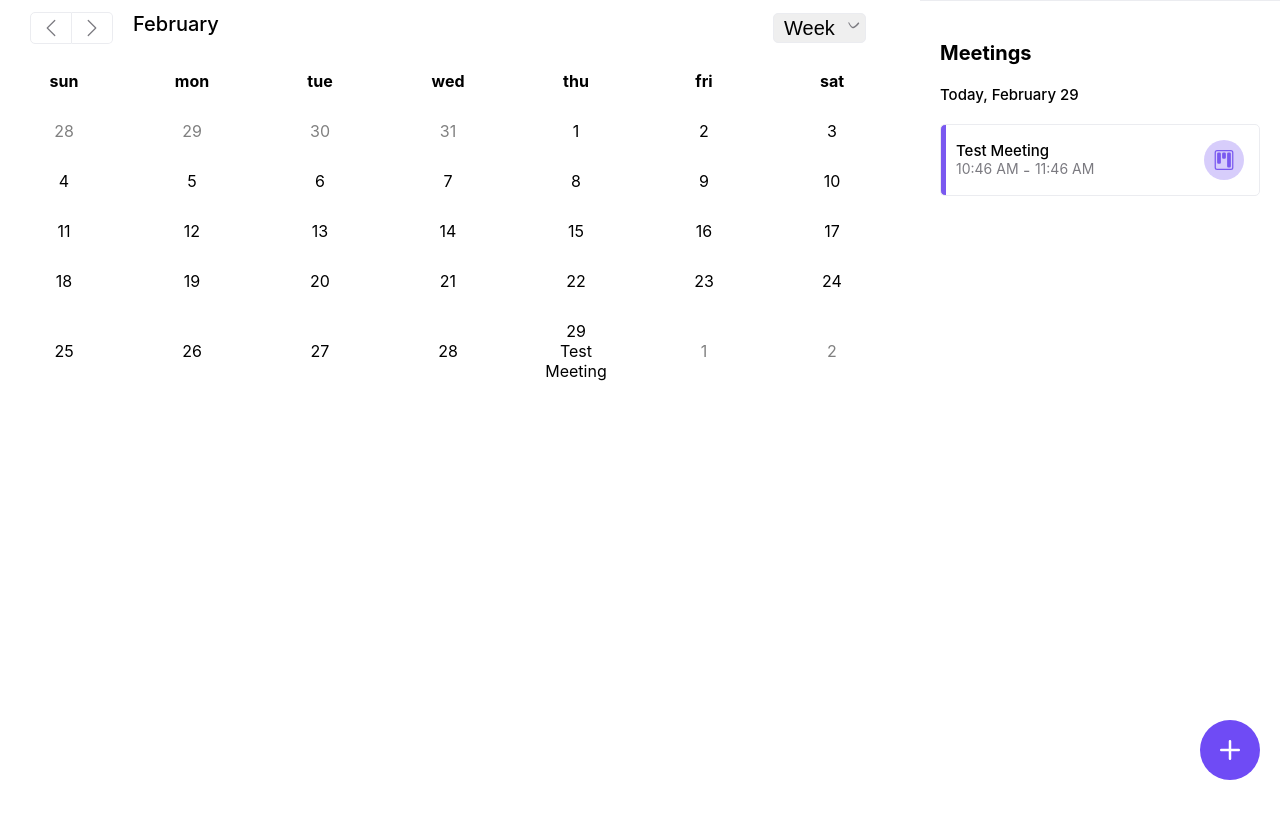
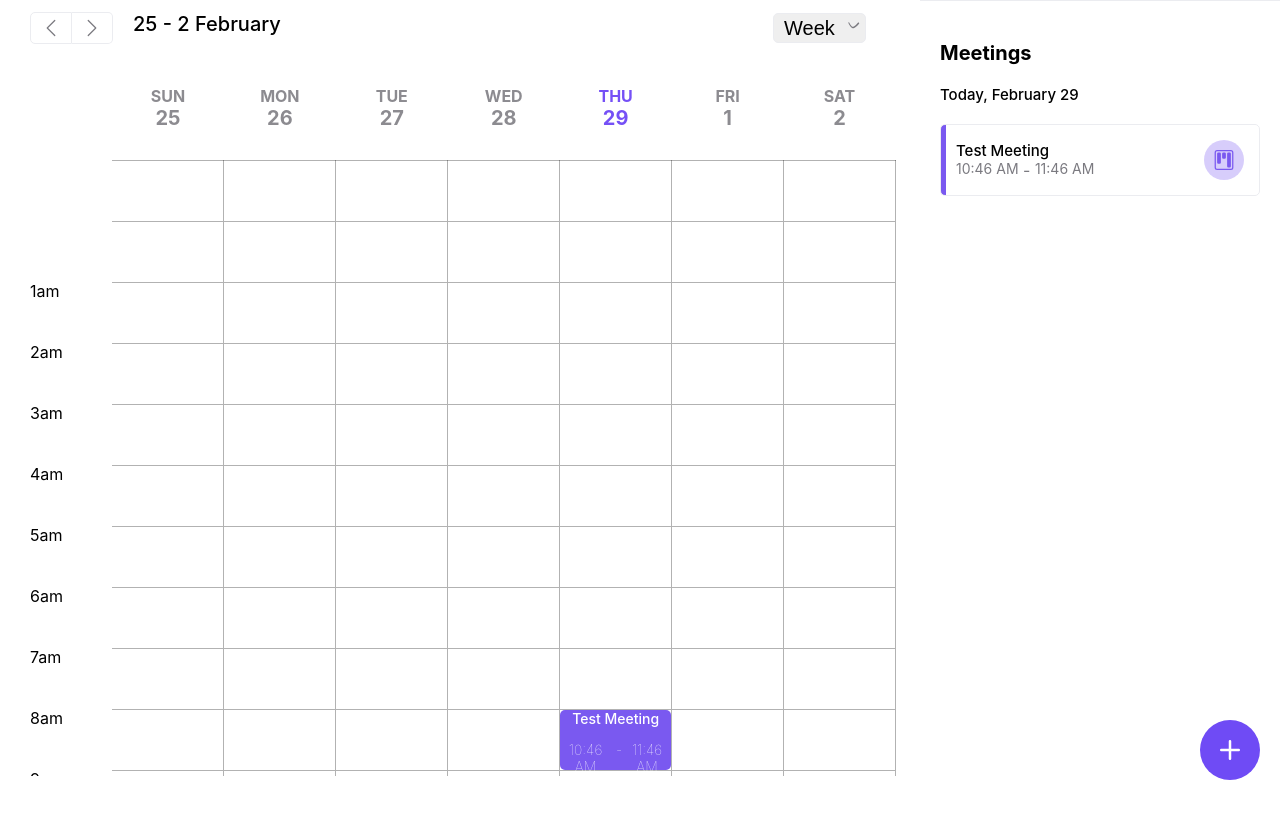
Before and after one commit to YroslavOne/meeting-calendar, a React (Create React App) app in the folder my-app/: page / in a window 1280 px wide. Shown: the top 818 px of the page. Built offline with nearby package versions, Linux system fonts and the light colour scheme.

Commit message:
22.24 4.03.2024

```diff
--- a/my-app/src/components/appComponents/mainComponents/Calendar.js
+++ b/my-app/src/components/appComponents/mainComponents/Calendar.js
@@ -1,29 +1,29 @@
-import { useState, useContext } from "react";
-import WeekOrMonth from "./CalendarComponents/WeekOrMonth";
-import "./Calendar.css";
-import MeetingToday from "./MeetingToday/MeetingToday";
-import { Context } from "../../Context";
-import { SCREEN } from "../../Consist";
-import { ChevronLeft, ChevronRight } from "react-bootstrap-icons";
+import { useState, useContext } from 'react';
+import WeekOrMonth from './CalendarComponents/WeekOrMonth';
+import './Calendar.css';
+import MeetingToday from './MeetingToday/MeetingToday';
+import { Context } from '../../Context';
+import { SCREEN } from '../../Consist';
+import { ChevronLeft, ChevronRight } from 'react-bootstrap-icons';
 
 function Calendar() {
   const { dateForDisplay, setDateForDisplay, dateForScreenOutput } =
     useContext(Context);
   const [weekOrMonthInCalendar, setWeekOrMonthInCalendar] = useState(
-    SCREEN.SCREEN_MONTH
+    SCREEN.SCREEN_WEEK
   );
 
   function flipThroughTheCalendar(leftOrRight) {
     let date = dateForDisplay;
     if (weekOrMonthInCalendar === SCREEN.SCREEN_MONTH) {
       let updateDate =
-        leftOrRight === "left"
+        leftOrRight === 'left'
           ? new Date(date.getFullYear(), date.getMonth() - 1, date.getDate())
           : new Date(date.getFullYear(), date.getMonth() + 1, date.getDate());
       setDateForDisplay(updateDate);
-    } else if(weekOrMonthInCalendar === SCREEN.SCREEN_WEEK) {
+    } else if (weekOrMonthInCalendar === SCREEN.SCREEN_WEEK) {
       let updateDate =
-        leftOrRight === "left"
+        leftOrRight === 'left'
           ? new Date(date.getFullYear(), date.getMonth(), date.getDate() - 7)
           : new Date(date.getFullYear(), date.getMonth(), date.getDate() + 7);
       setDateForDisplay(updateDate);
@@ -37,14 +37,14 @@ function Calendar() {
           <div className="calendar-button-left-rigth">
             <button
               onClick={(e) => {
-                flipThroughTheCalendar("left");
+                flipThroughTheCalendar('left');
               }}
             >
               <ChevronLeft />
             </button>
             <button
               onClick={(e) => {
-                flipThroughTheCalendar("right");
+                flipThroughTheCalendar('right');
               }}
             >
               <ChevronRight />
@@ -62,7 +62,6 @@ function Calendar() {
           >
             <option value={SCREEN.SCREEN_WEEK}>Week</option>
             <option value={SCREEN.SCREEN_MONTH}>Month</option>
-
           </select>
         </div>
       </div>
--- a/my-app/src/components/appComponents/mainComponents/CalendarComponents/WeekOrMonth.css
+++ b/my-app/src/components/appComponents/mainComponents/CalendarComponents/WeekOrMonth.css
@@ -1,4 +1,4 @@
-.week-or-month{
-    width: 100%;
+.week-or-month {
+	height: 1vh;
 
 }
--- a/my-app/src/components/appComponents/mainComponents/CalendarComponents/weekOrMonth/Week.css
+++ b/my-app/src/components/appComponents/mainComponents/CalendarComponents/weekOrMonth/Week.css
@@ -1,7 +1,8 @@
-.table-week{
+.table-week {
 	width: 100%;
 }
-.hour{
+
+.hour {
 	/* display: flex;
     justify-content: space-between;
     align-items: center;
@@ -9,27 +10,23 @@
     flex-direction: row; */
 }
 
-.hour-week{
+.hour-week {
 	position: relative;
-    /* display: flex;
-    justify-content: center;
-    align-items: center;
-    align-content: center; */
-    /* padding: 10px; */
 }
-.hour-week-div{
-    top:50%;
-    /* bottom: 50; */
+
+.hour-week-div {
+	top: 15vh;
 	position: absolute;
 }
-.hour-weer-cell{
+
+.hour-weer-cell {
 
 	position: relative;
 	border-top: 1px solid rgba(0, 0, 0, 0.3);
 	border-right: 1px solid rgba(0, 0, 0, 0.3);
-    /* border-bottom: 1px solid rgba(0, 0, 0, 0.3); */
 }
-.lunch{
+
+.lunch {
 	position: absolute;
 	height: 100%;
 	width: calc(200% + 2px);
@@ -37,13 +34,94 @@
 	left: 0;
 	background-color: black;
 }
-.day-for-week{
+
+.day-for-week {
 	width: 12.5%;
 }
-.week-table-body{
+
+.week-table-body {
 	height: 300px;
 	overflow-y: auto;
 }
-.table-thead{
+
+.table-thead {
 	position: sticky;
+	background-color: white;
+	z-index: 10;
 }
+
+.container {
+	height: 90vh;
+	width: 100%;
+	margin: auto;
+	overflow: auto;
+}
+
+table {
+	border-collapse: collapse;
+	width: 100%;
+}
+
+thead th {
+	position: sticky;
+	top: 0;
+	background: white;
+}
+
+.container::-webkit-scrollbar {
+	width: 0px;
+}
+
+.day-for-weekday {
+	text-transform: uppercase;
+	color: #8C8B90;
+}
+
+.day-for-weekdate {
+	font-size: 20px;
+	color: #8C8B90;
+}
+
+.true-today {
+	color: #7550F6;
+}
+
+.empty-slot {
+	width: 100%;
+	height: 100%;
+}
+
+.hour-and-day-meeting {
+	z-index: 9;
+	position: relative;
+	width: 100%;
+	height: 100%;
+	background: var(--color_for_background);
+	border-radius: 5px;
+}
+
+.hour-and-day {
+	top: 0px;
+	left: 0;
+	position: absolute;
+	width: 100%;
+	height: 100%;
+}
+
+.hour-and-day-meeting-title {
+	margin: 0;
+	padding: 0;
+	color: white;
+	font-size: 14px;
+	font-weight: 500;
+}
+
+.hour-and-day-meeting-time {
+	display: flex;
+	color: white;
+	font-size: 14px;
+	font-weight: 100;
+	text-align: center;
+	align-items: center;
+	justify-content: center;
+}
--- a/my-app/src/components/appComponents/mainComponents/CalendarComponents/weekOrMonth/Week.js
+++ b/my-app/src/components/appComponents/mainComponents/CalendarComponents/weekOrMonth/Week.js
@@ -1,42 +1,43 @@
-import { useContext } from "react";
-import { Context } from "../../../../Context";
-import MonthByDay from "./MonthByDay";
-import "./Week.css";
-import TimeWhithColon from "../../CreateTask/TaskItems/TimeWhithСolon";
+import { useContext } from 'react';
+import { Context } from '../../../../Context';
+import MonthByDay from './MonthByDay';
+import './Week.css';
+import TimeWhithColon from '../../CreateTask/TaskItems/TimeWhithСolon';
 
 function Week(props) {
-  const { meetings, actionsForMeeting, dateForDisplay } = useContext(Context);
+  const { meetings, actionsForMeeting, dateForDisplay, setCreateWindow } =
+    useContext(Context);
   let dateForCalculations = dateForDisplay;
   let tasks = [
     {
-      title: "title",
-      meetingType: "Project Meeting",
-      dayWeek: "friday",
+      title: 'title',
+      meetingType: 'Project Meeting',
+      dayWeek: 'friday',
       date: new Date(2024, 2, 13),
       startTime: 10,
       endTime: 12,
-      location: "add location",
-      description: "Add Description",
+      location: 'add location',
+      description: 'Add Description',
     },
     {
-      title: "title",
-      meetingType: "Project Meeting",
-      dayWeek: "friday",
+      title: 'title',
+      meetingType: 'Project Meeting',
+      dayWeek: 'friday',
       date: new Date(2024, 2, 13, 10, 45),
       startDate: new Date(2024, 2, 13, 10, 45),
       endDate: new Date(2024, 2, 13, 11, 45),
-      location: "add location",
-      description: "Add Description",
+      location: 'add location',
+      description: 'Add Description',
     },
     {
-      title: "title",
-      meetingType: "Project Meeting",
-      dayWeek: "friday",
+      title: 'title',
+      meetingType: 'Project Meeting',
+      dayWeek: 'friday',
       date: new Date(2024, 2, 13),
       startTime: 10,
       endTime: 12,
-      location: "add location",
-      description: "Add Description",
+      location: 'add location',
+      description: 'Add Description',
     },
   ];
 
@@ -52,7 +53,7 @@ function Week(props) {
     (filterOneMonth) => filterOneMonth.week === numberWeek[0].week
   );
 
-  const monthNow = dateForCalculations.toLocaleString("en", { month: "long" });
+  const monthNow = dateForCalculations.toLocaleString('en', { month: 'long' });
   const dayStartWeek = weekByDay[0].day;
   const dayEndWeek = weekByDay[6].day;
   props.setWeekForOutput(`${dayStartWeek} - ${dayEndWeek} ${monthNow}`);
@@ -67,28 +68,45 @@ function Week(props) {
   });
 
   const dayForWeek = [
-    { dayWeek: "" },
-    { dayWeek: "sun" },
-    { dayWeek: "mon" },
-    { dayWeek: "tue" },
-    { dayWeek: "wed" },
-    { dayWeek: "thu" },
-    { dayWeek: "fri" },
-    { dayWeek: "sat" },
+    { dayWeek: '' },
+    { dayWeek: 'sun' },
+    { dayWeek: 'mon' },
+    { dayWeek: 'tue' },
+    { dayWeek: 'wed' },
+    { dayWeek: 'thu' },
+    { dayWeek: 'fri' },
+    { dayWeek: 'sat' },
   ];
   let hoursPerDay = [];
   for (let i = 0; i < 2; i++) {
-    let dayOrEvening = i === 0 ? "am" : "pm";
+    let dayOrEvening = i === 0 ? 'am' : 'pm';
     for (let i = 1; i <= 12; i++) {
       hoursPerDay.push(i + dayOrEvening);
     }
   }
+  console.log(weekByDay);
 
   let generationDayForWeek = weekByDay.map((objWeekByDay, index) => {
     return (
       <th className="day-for-week">
-        <div>{dayForWeek[index].dayWeek}</div>
-        <div>{objWeekByDay.day}</div>
+        <div
+          className={
+            objWeekByDay.today
+              ? 'day-for-weekday true-today'
+              : 'day-for-weekday'
+          }
+        >
+          {dayForWeek[index].dayWeek}
+        </div>
+        <div
+          className={
+            objWeekByDay.today
+              ? 'day-for-weekdate true-today'
+              : 'day-for-weekdate'
+          }
+        >
+          {objWeekByDay.day}
+        </div>
       </th>
     );
   });
@@ -103,7 +121,7 @@ function Week(props) {
             {checkingMeetingNow(hour, day.day)}
           </td>
         ) : (
-          ""
+          ''
         )
       )}
     </tr>
@@ -111,45 +129,64 @@ function Week(props) {
 
   function checkingMeetingNow(hour, day) {
     return (
-      <div>
-        {" "}
+      <div className="hour-and-day">
+        {' '}
         {meetings.map((meeting) => {
-          const result = "";
+          const result = '';
           const hourMeetingStart =
             meeting.timeStart[0] < 12
-              ? meeting.timeStart[0] + "am"
-              : meeting.timeStart[0] - 12 + "pm";
+              ? meeting.timeStart[0] + 'am'
+              : meeting.timeStart[0] - 12 + 'pm';
 
           if (meeting.Date[2] === day && hour === hourMeetingStart) {
-            const timeStart = meeting.timeStart[0] + ":" + meeting.timeStart[1];
-            const timeEnd = meeting.timeEnd[0] + ":" + meeting.timeEnd[1];
+            const timeStart = meeting.timeStart[0] + ':' + meeting.timeStart[1];
+            const timeEnd = meeting.timeEnd[0] + ':' + meeting.timeEnd[1];
 
             return (
-              <div onClick={() => actionsForMeeting(meeting.key)}>
-                <h4>{meeting.name}</h4>
-                <p>
+              <div
+                style={{ background: `rgba(${meeting.typeMeeting.color})` }}
+                onClick={() => actionsForMeeting(meeting.key)}
+                className="hour-and-day-meeting"
+              >
+                <h4 className="hour-and-day-meeting-title">{meeting.name}</h4>
+                <p className="hour-and-day-meeting-time">
                   <TimeWhithColon value={timeStart} />
                   &nbsp;-&nbsp;
                   <TimeWhithColon value={timeEnd} />
                 </p>
               </div>
             );
+          } else {
+            return (
+              <div
+                className="empty-slot"
+                onClick={() => {
+                  setCreateWindow(true);
+                }}
+              ></div>
+            );
           }
-          return <div></div>;
         })}
       </div>
     );
   }
 
   return (
-    <table width="100%" ALIGN="center" cellpadding="15px" cellspacing="0" overflow= "auto">
-      <thead position= "sticky" className="table-thead">
-        <tr className="">{generationDayForWeek}</tr>
-
-
-      </thead>
-      <tbody className="week-table-body">{generationHourForWeek}</tbody>
-    </table>
+    <div className="container">
+      <table
+        width="100%"
+        ALIGN="center"
+        cellpadding="30vh"
+        cellspacing="0"
+        overflow="auto"
+        position="fixed"
+      >
+        <thead position="sticky" top="0px" className="table-thead">
+          <tr className="">{generationDayForWeek}</tr>
+        </thead>
+        <tbody className="week-table-body">{generationHourForWeek}</tbody>
+      </table>
+    </div>
   );
 }
 export default Week;
--- a/my-app/src/components/appComponents/mainComponents/CreateTask/CreateMeeting.css
+++ b/my-app/src/components/appComponents/mainComponents/CreateTask/CreateMeeting.css
@@ -3,6 +3,7 @@ input {
 }
 
 .create-meeting {
+	z-index: 100;
 	position: absolute;
 	right: 20%;
 	bottom: 10px;
```
Also changed, not shown: my-app/src/components/Context.js (+35 -35 lines). Lines whose indentation alone changed are shown as unchanged.
